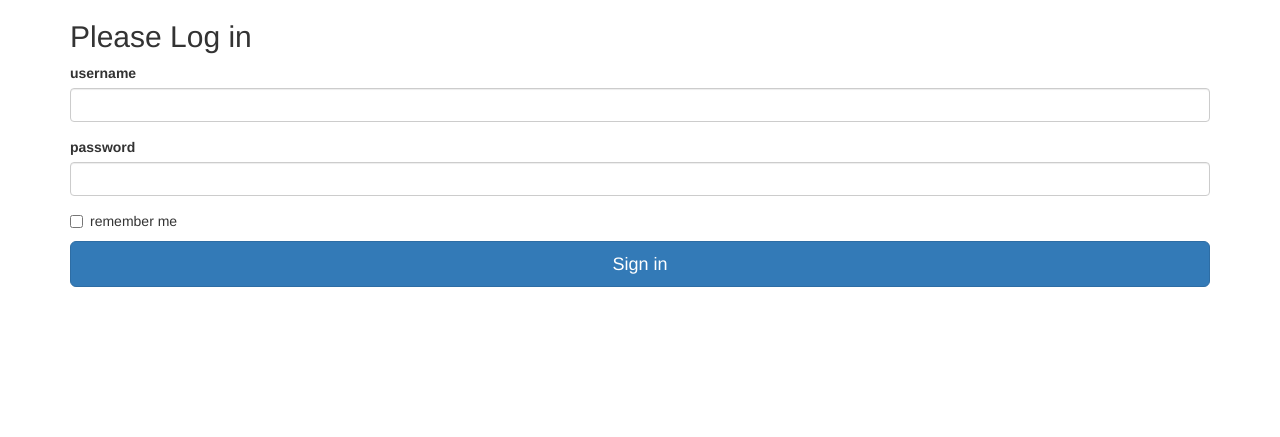
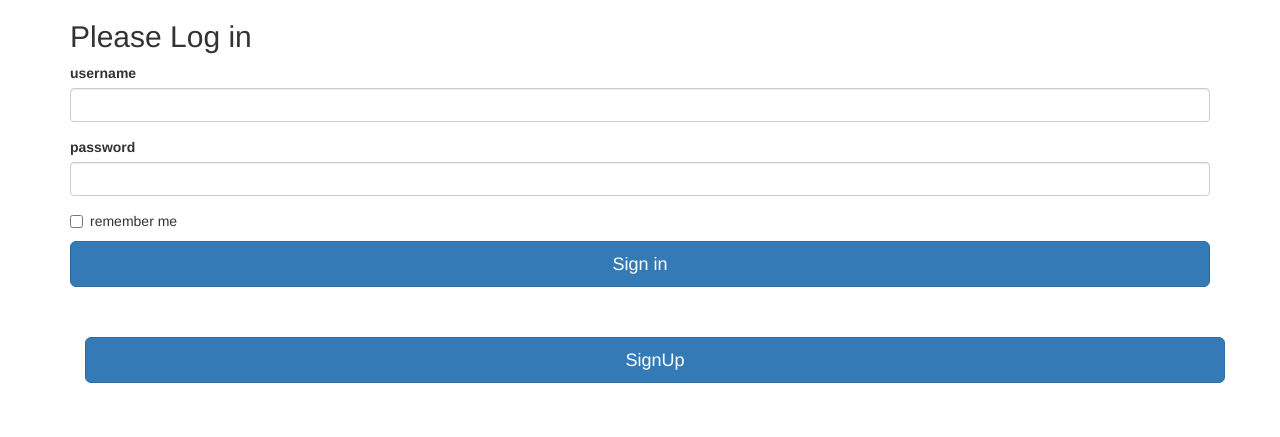
Before and after one commit to swapnilphalke97/flasktaskmanager, a Flask app: page /login in a window 1280 px wide. Shown: the top 437 px of the page. Run offline with Flask 2, Linux system fonts and the light colour scheme; some libraries are stand-ins or nearby versions.

Commit message:
Update login.html

```diff
--- a/templates/login.html
+++ b/templates/login.html
@@ -21,6 +21,10 @@ Login
         {{ wtf.form_field(form.remember) }}
         <button class="btn btn-lg btn-primary btn-block" type="submit">Sign in</button>
       </form>
-
+ <div class="container">
+  <form class="form-login" method="POST" action="/signup">
+    <button style='margin-top:50px' class="btn btn-lg btn-primary btn-block" type="submit">SignUp</button></a>
+  </form></div>
+    </div> <!-- /container -->
     </div> <!-- /container -->
 {% endblock %}
```
